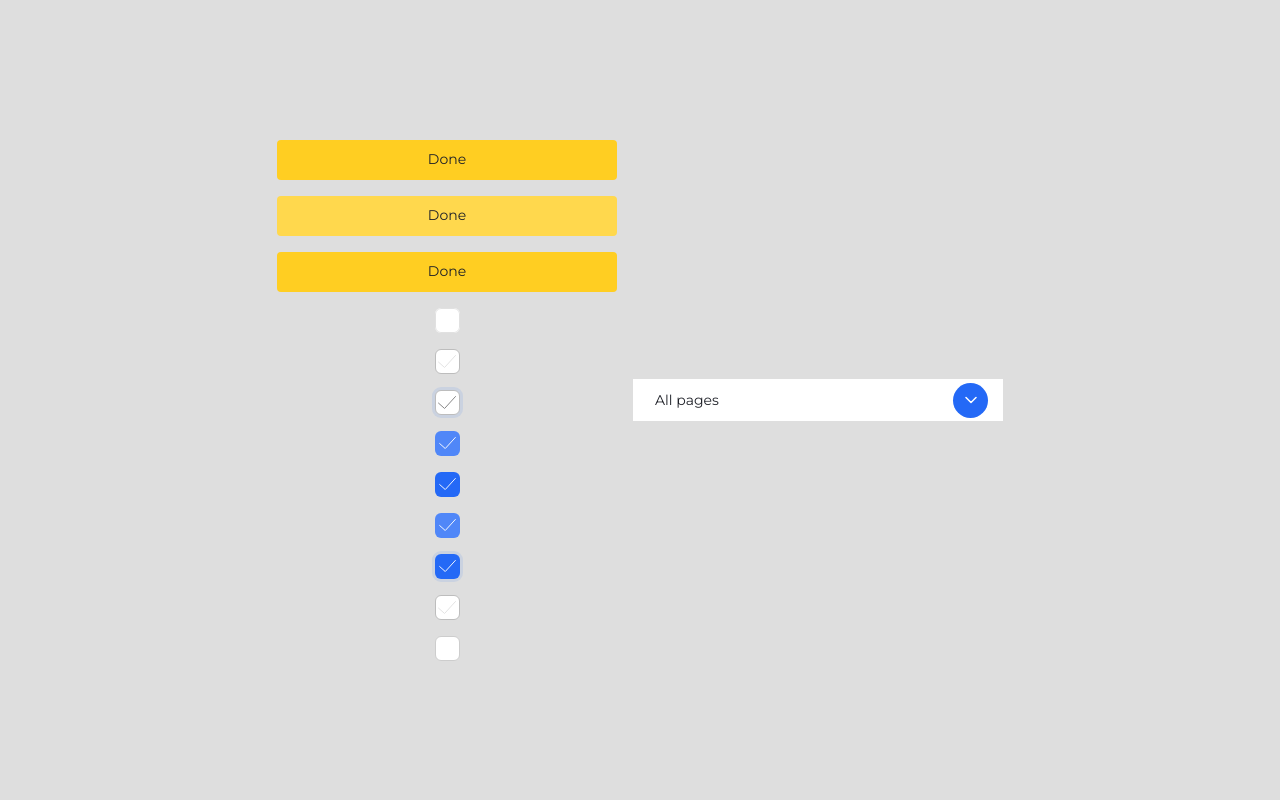
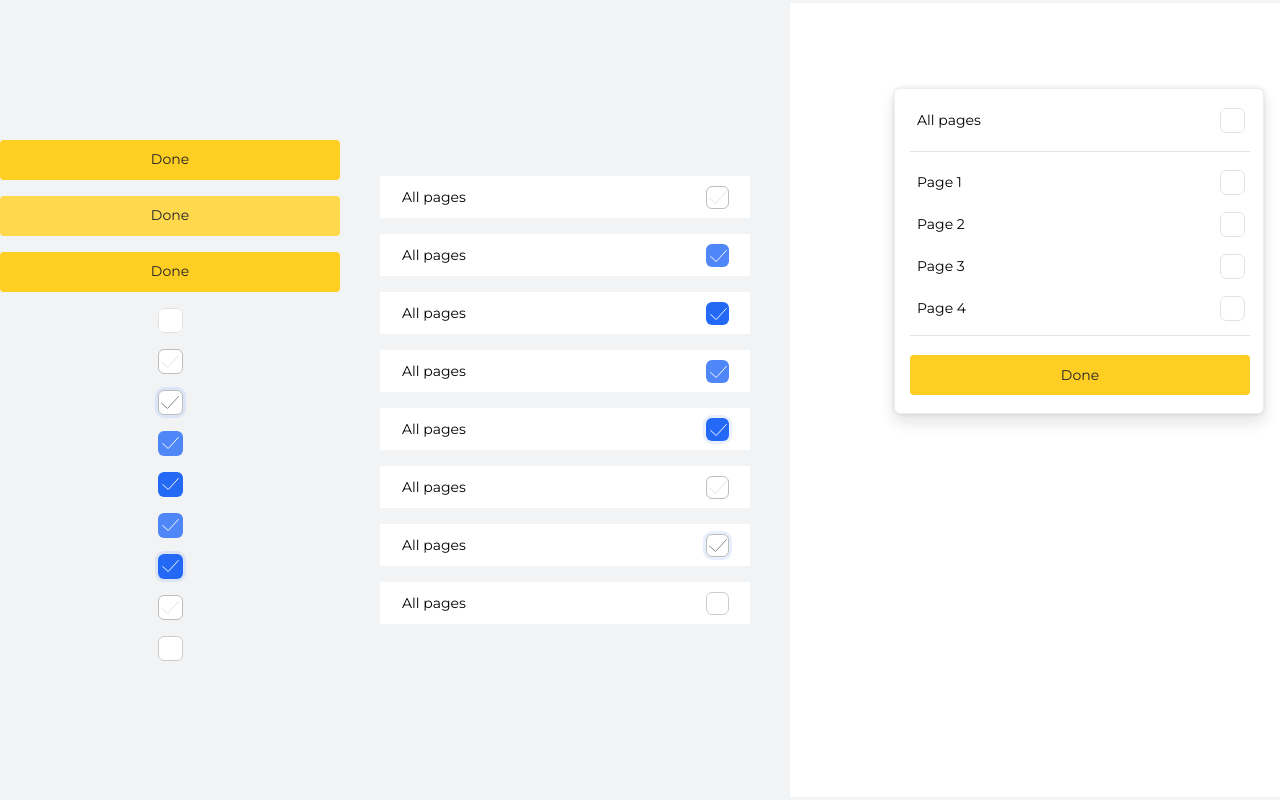
Before and after one commit to aritradhabal/Test1, a React (Vite) app: page / in a window 1280 px wide. Built offline with nearby package versions, Linux system fonts and the light colour scheme.

Commit message:
Refactor App component to utilize new Frame component; enhance Desktop variants with customizable properties for size and background; update HomeDefault to accept props for dynamic rendering.

```diff
--- a/src/App.tsx
+++ b/src/App.tsx
@@ -14,11 +14,23 @@ import {
   DesktopVariant8,
   DesktopVariant10,
 } from "./components/Desktop";
+import { Frame } from "./components/Frame";
 import { HomeDefault } from "./components/Home";
 
 function App() {
+  const variants = [
+    DesktopVariant2,
+    DesktopVariant4,
+    DesktopVariant5,
+    DesktopVariant6,
+    DesktopVariant7,
+    DesktopVariant8,
+    DesktopVariant9,
+    DesktopVariant10,
+  ];
   return (
-    <div className="bg-[#DEDEDE] w-full h-screen flex gap-4 justify-center items-center flex-row">
+    <>
+      <div className="bg-gray-200/50 w-full h-screen flex gap-10 justify-center items-center flex-row">
         <div className="flex flex-col gap-4 justify-center items-center">
           {/* Buttons */}
           <ButtonDefault />
@@ -37,9 +49,14 @@ function App() {
         </div>
         <div className="flex flex-col gap-4 justify-center items-center">
           {/* Home */}
-        <HomeDefault />
+          {variants.map((Variant, idx) => (
+            <HomeDefault key={idx} right={<Variant home={true} />} />
+          ))}
         </div>
+        {/* Frame */}
+        <Frame />
       </div>
+    </>
   );
 }
 
--- a/src/components/Desktop.tsx
+++ b/src/components/Desktop.tsx
@@ -1,11 +1,19 @@
-export const DesktopDefault = () => {
+export const DesktopDefault = ({
+  frame = false,
+  home = false,
+}: {
+  frame?: boolean;
+  home?: boolean;
+}) => {
+  const backgroundColor = frame ? "transparent" : "#FFFFFF";
+  const size = home ? 23 : 25;
   return (
     <div
       style={{
         boxSizing: "border-box",
-        width: 25,
-        height: 25,
-        backgroundColor: "#FFFFFF",
+        width: size,
+        height: size,
+        backgroundColor,
         borderRadius: 6,
         position: "relative",
         overflow: "hidden",
@@ -28,15 +36,23 @@ export const DesktopDefault = () => {
     </div>
   );
 };
-export const DesktopVariant2 = () => {
+export const DesktopVariant2 = ({
+  frame = false,
+  home = false,
+}: {
+  frame?: boolean;
+  home?: boolean;
+}) => {
+  const backgroundColor = frame ? "transparent" : "#FFFFFF";
+  const size = home ? 23 : 25;
   return (
     <div
       style={{
         boxSizing: "border-box",
         position: "relative",
-        width: 25,
-        height: 25,
-        backgroundColor: "#FFFFFF",
+        width: size,
+        height: size,
+        backgroundColor,
         border: "1px solid #BDBDBD",
         borderRadius: 6,
         overflow: "hidden",
@@ -62,15 +78,23 @@ export const DesktopVariant2 = () => {
   );
 };
 
-export const DesktopVariant9 = () => {
+export const DesktopVariant9 = ({
+  frame = false,
+  home = false,
+}: {
+  frame?: boolean;
+  home?: boolean;
+}) => {
+  const backgroundColor = frame ? "transparent" : "#FFFFFF";
+  const size = home ? 23 : 25;
   return (
     <div
       style={{
         boxSizing: "border-box",
         position: "relative",
-        width: 25,
-        height: 25,
-        backgroundColor: "#FFFFFF",
+        width: size,
+        height: size,
+        backgroundColor,
         border: "1px solid #BDBDBD",
         borderRadius: 6,
         boxShadow: "0 0 0 3px rgba(36, 105, 246, 0.1)",
@@ -97,14 +121,15 @@ export const DesktopVariant9 = () => {
   );
 };
 
-export const DesktopVariant4 = () => {
+export const DesktopVariant4 = ({ home = false }: { home?: boolean }) => {
+  const size = home ? 23 : 25;
   return (
     <div
       style={{
         boxSizing: "border-box",
         position: "relative",
-        width: 25,
-        height: 25,
+        width: size,
+        height: size,
         backgroundColor: "#5087F8",
         borderRadius: 6,
         overflow: "hidden",
@@ -128,14 +153,15 @@ export const DesktopVariant4 = () => {
   );
 };
 
-export const DesktopVariant5 = () => {
+export const DesktopVariant5 = ({ home = false }: { home?: boolean }) => {
+  const size = home ? 23 : 25;
   return (
     <div
       style={{
         boxSizing: "border-box",
         position: "relative",
-        width: 25,
-        height: 25,
+        width: size,
+        height: size,
         backgroundColor: "#2469F6",
         borderRadius: 6,
         overflow: "hidden",
@@ -159,14 +185,15 @@ export const DesktopVariant5 = () => {
   );
 };
 
-export const DesktopVariant6 = () => {
+export const DesktopVariant6 = ({ home = false }: { home?: boolean }) => {
+  const size = home ? 23 : 25;
   return (
     <div
       style={{
         boxSizing: "border-box",
         position: "relative",
-        width: 25,
-        height: 25,
+        width: size,
+        height: size,
         backgroundColor: "#5087F8",
         borderRadius: 6,
         overflow: "hidden",
@@ -190,14 +217,15 @@ export const DesktopVariant6 = () => {
   );
 };
 
-export const DesktopVariant7 = () => {
+export const DesktopVariant7 = ({ home = false }: { home?: boolean }) => {
+  const size = home ? 23 : 25;
   return (
     <div
       style={{
         boxSizing: "border-box",
         position: "relative",
-        width: 25,
-        height: 25,
+        width: size,
+        height: size,
         backgroundColor: "#2469F6",
         boxShadow: "0 0 0 3px rgba(36, 105, 246, 0.1)",
         borderRadius: 6,
@@ -222,15 +250,23 @@ export const DesktopVariant7 = () => {
   );
 };
 
-export const DesktopVariant8 = () => {
+export const DesktopVariant8 = ({
+  frame = false,
+  home = false,
+}: {
+  frame?: boolean;
+  home?: boolean;
+}) => {
+  const backgroundColor = frame ? "transparent" : "#FFFFFF";
+  const size = home ? 23 : 25;
   return (
     <div
       style={{
         boxSizing: "border-box",
         position: "relative",
-        width: 25,
-        height: 25,
-        backgroundColor: "#FFFFFF",
+        width: size,
+        height: size,
+        backgroundColor,
         border: "1px solid #BDBDBD",
         borderRadius: 6,
         overflow: "hidden",
@@ -256,15 +292,23 @@ export const DesktopVariant8 = () => {
   );
 };
 
-export const DesktopVariant10 = () => {
+export const DesktopVariant10 = ({
+  frame = false,
+  home = false,
+}: {
+  frame?: boolean;
+  home?: boolean;
+}) => {
+  const backgroundColor = frame ? "transparent" : "#FFFFFF";
+  const size = home ? 23 : 25;
   return (
     <div
       style={{
         boxSizing: "border-box",
         position: "relative",
-        width: 25,
-        height: 25,
-        backgroundColor: "#FFFFFF",
+        width: size,
+        height: size,
+        backgroundColor,
         border: "1px solid rgba(205,205,205,1)",
         borderRadius: 6,
       }}
--- /dev/null
+++ b/src/components/Frame.tsx
@@ -0,0 +1,134 @@
+import { ButtonVariant3 } from "./Button";
+import { DesktopDefault } from "./Desktop";
+import { HomeDefault } from "./Home";
+
+export const Frame = () => {
+  return (
+    <div
+      style={{
+        width: "578px",
+        height: "794px",
+        opacity: 1,
+        backgroundColor: "#FFFFFF",
+        position: "relative",
+      }}
+    >
+      <div
+        style={{
+          width: "370px",
+          height: "326px",
+          top: "85px",
+          left: "104px",
+          position: "absolute",
+          borderRadius: "6px",
+          opacity: 1,
+          borderWidth: "1px",
+          paddingTop: "10px",
+          paddingBottom: "10px",
+          backgroundColor: "#FFFFFF",
+          border: "1px solid #EEEEEE",
+          boxShadow:
+            "0px 8px 15px 0px rgba(20, 20, 20, 0.12), 0px 0px 4px 0px rgba(20, 20, 20, 0.1)",
+        }}
+      >
+        <HomeDefault frame={true} right={<DesktopDefault frame={true} />} />
+        <div
+          style={{
+            width: "370px",
+            height: "20px",
+            opacity: 1,
+            paddingTop: "10px",
+            paddingRight: "15px",
+            paddingBottom: "10px",
+            paddingLeft: "15px",
+            gap: "10px",
+          }}
+        >
+          <svg
+            width="340"
+            height="1"
+            viewBox="0 0 340 1"
+            fill="none"
+            xmlns="http://www.w3.org/2000/svg"
+          >
+            <line
+              x1="0.35"
+              y1="0.349997"
+              x2="339.65"
+              y2="0.349997"
+              stroke="#CDCDCD"
+              stroke-width="0.7"
+              stroke-linecap="round"
+            />
+          </svg>
+        </div>
+        <div style={{ width: "370px", height: "164px", opacity: 1 }}>
+          <HomeDefault
+            label="Page 1"
+            frame={true}
+            right={<DesktopDefault frame={true} />}
+          />
+          <HomeDefault
+            label="Page 2"
+            frame={true}
+            right={<DesktopDefault frame={true} />}
+          />
+          <HomeDefault
+            label="Page 3"
+            frame={true}
+            right={<DesktopDefault frame={true} />}
+          />
+          <HomeDefault
+            label="Page 4"
+            frame={true}
+            right={<DesktopDefault frame={true} />}
+          />
+        </div>
+        <div
+          style={{
+            width: "370px",
+            height: "20px",
+            opacity: 1,
+            paddingTop: "10px",
+            paddingRight: "15px",
+            paddingBottom: "10px",
+            paddingLeft: "15px",
+            gap: "10px",
+          }}
+        >
+          <svg
+            width="340"
+            height="1"
+            viewBox="0 0 340 1"
+            fill="none"
+            xmlns="http://www.w3.org/2000/svg"
+          >
+            <line
+              x1="0.35"
+              y1="0.349997"
+              x2="339.65"
+              y2="0.349997"
+              stroke="#CDCDCD"
+              stroke-width="0.7"
+              stroke-linecap="round"
+            />
+          </svg>
+        </div>
+        <div
+          style={{
+            width: "370px",
+            height: "60px",
+            opacity: 1,
+            paddingTop: "10px",
+            paddingRight: "15px",
+            paddingBottom: "10px",
+            paddingLeft: "15px",
+            gap: "10px",
+          }}
+        >
+          <ButtonVariant3 />
+        </div>
+      </div>
+    </div>
+  );
+};
--- a/src/components/Home.tsx
+++ b/src/components/Home.tsx
@@ -1,56 +1,61 @@
-export const HomeDefault = () => {
+import type { ReactNode } from "react";
+
+export type HomeDefaultProps = {
+  frame?: boolean;
+  right?: ReactNode;
+  label?: string;
+};
+export const HomeDefault = ({
+  frame = false,
+  right,
+  label = "All pages",
+}: HomeDefaultProps) => {
+  const backgroundColor = frame ? "transparent" : "#FFFFFF";
   return (
     <div
       style={{
         display: "flex",
+        width: "370px",
+        height: "42px",
+        top: "20px",
+        left: "20px",
         justifyContent: "space-between",
         alignItems: "center",
-        gap: 5,
-        padding: "8px 15px 8px 22px",
-        width: 370,
-        height: 42,
-        backgroundColor: "#FFFFFF",
+        opacity: "1",
+        paddingTop: "8px",
+        paddingRight: "15px",
+        paddingBottom: "8px",
+        paddingLeft: "22px",
+        backgroundColor,
       }}
     >
       <span
         style={{
-          color: "#1F2128",
-          fontFamily: "Montserrat, ui-sans-serif, system-ui",
+          width: "64px",
+          height: "18px",
+          opacity: 1,
+          fontFamily: "Montserrat",
           fontWeight: 400,
-          fontSize: 14,
+          fontStyle: "normal",
+          fontSize: "14px",
           lineHeight: "130%",
+          letterSpacing: "0px",
+          verticalAlign: "middle",
         }}
       >
-        All pages
+        {label}
       </span>
       <div
         style={{
           width: 35,
           height: 35,
-          borderRadius: 9999,
-          backgroundColor: "#2469F6",
-          position: "relative",
+          opacity: 1,
           display: "flex",
           alignItems: "center",
           justifyContent: "center",
         }}
-        aria-hidden
       >
-        <svg
-          width="12"
-          height="8"
-          viewBox="0 0 12 8"
-          fill="none"
-          xmlns="http://www.w3.org/2000/svg"
-        >
-          <path
-            d="M1 1.5L6 6.5L11 1.5"
-            stroke="#FFFFFF"
-            strokeWidth={1.5}
-            strokeLinecap="round"
-            strokeLinejoin="round"
-          />
-        </svg>
+        {right}
       </div>
     </div>
   );
```
Lines whose indentation alone changed are shown as unchanged.
